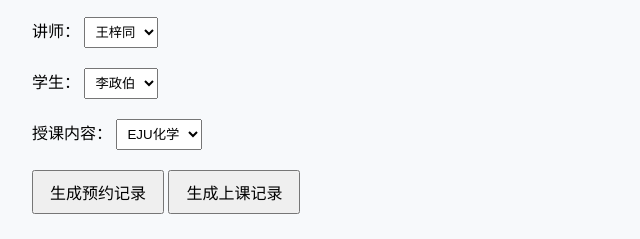
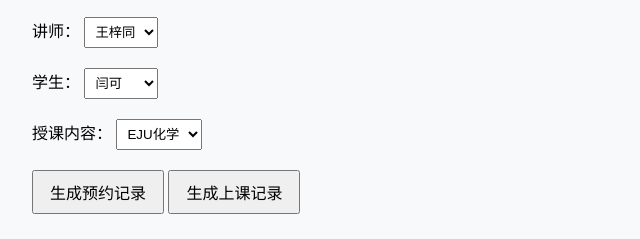
Before and after one commit to Mochizuki-Akira/personal, a plain HTML site: page index.html in a window 1280 px wide. Shown: the part 276-515 px from the top of the page, 6-646 px from the left. Drawn offline with Linux system fonts and the light colour scheme.

Commit message:
Update index.html

```diff
--- a/index.html
+++ b/index.html
@@ -84,9 +84,10 @@
 
 <label>学生：
   <select id="student">
+    <option value="闫可">闫可</option>
     <option value="李政伯">李政伯</option>
     <option value="苏鹏宇">苏鹏宇</option>
-    <option value="闫可">闫可</option>
+    <option value="厉家麒">厉家麒</option>
   </select>
 </label>
 
```
